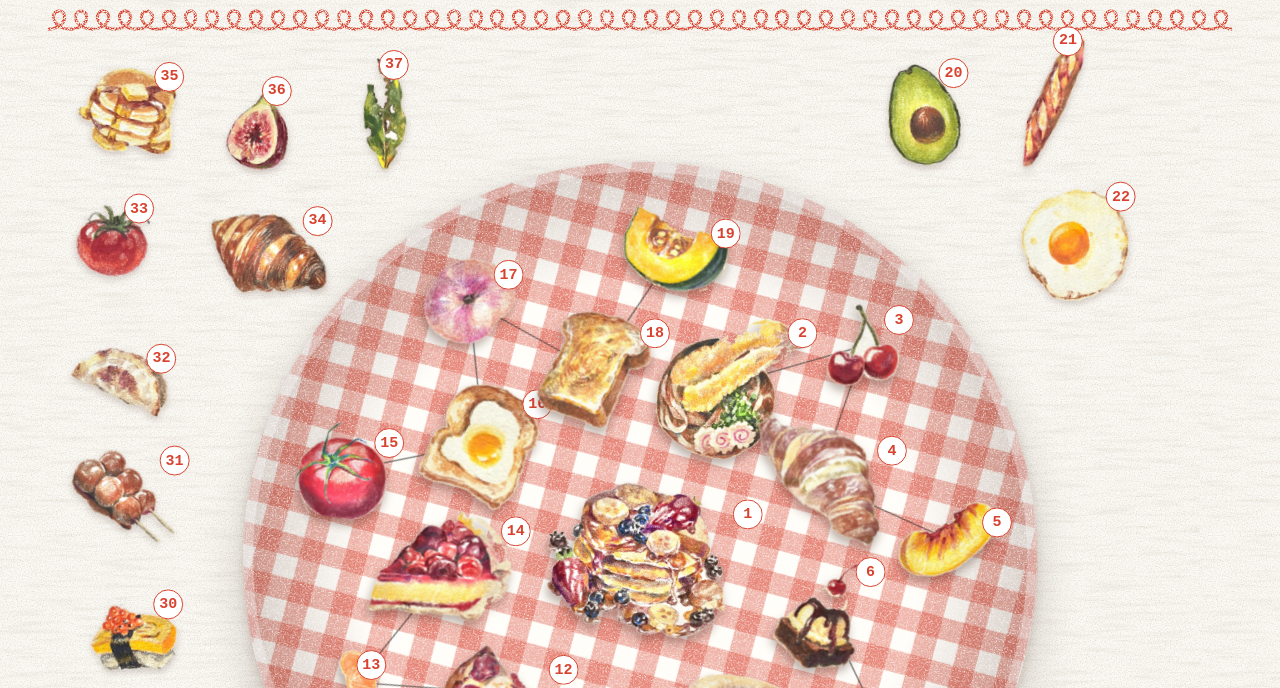
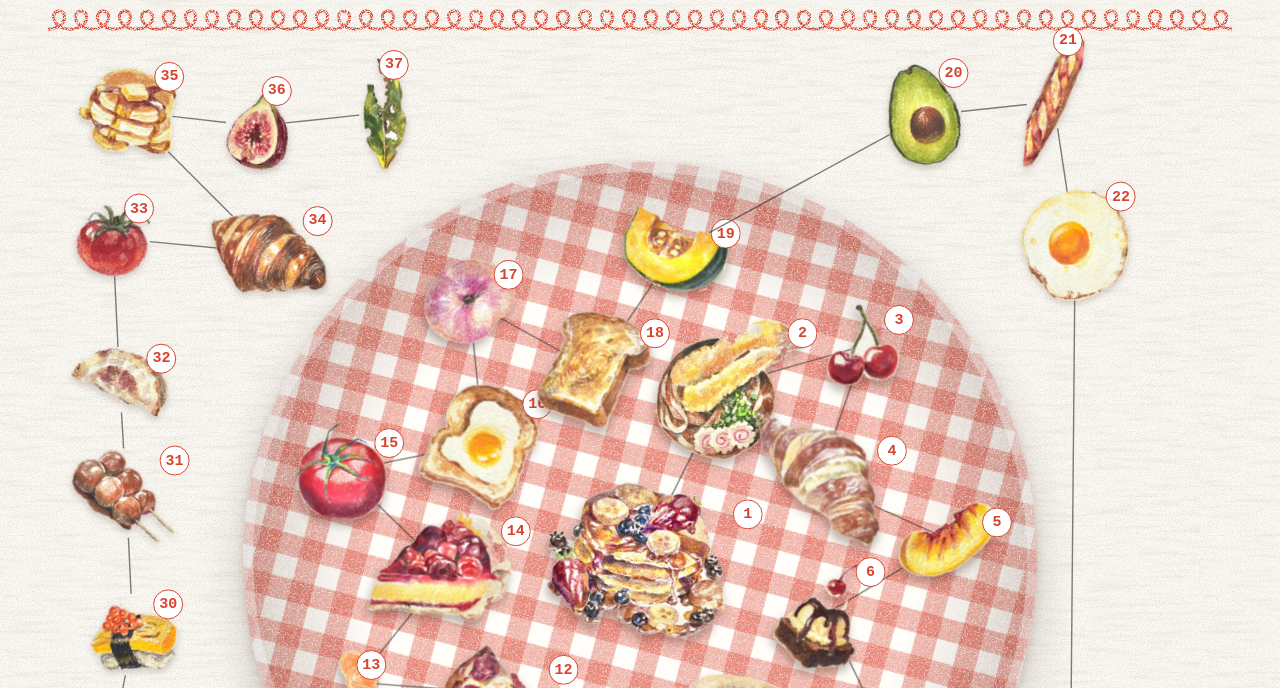
Before and after one commit to chaeeun05524-lgtm/green-table, a plain HTML site: page index.html in a window 1280 px wide. Shown: the part 60-748 px from the top of the page. Drawn offline with Linux system fonts and the light colour scheme; a web font is replaced by a local one.

Commit message:
모든 그림을 번호 순서대로 한 줄로 잇기
Co-Authored-By: Claude Opus 5.5 <noreply@anthropic.com>
Claude-Session: https://claude.ai/code/session_01AAM18iVbNb7i51Dzn78ANn

```diff
--- a/css/style.css
+++ b/css/style.css
@@ -228,7 +228,16 @@ img { display: block; max-width: 100%; }
   pointer-events: none;
 }
 
-.lines line {
+.outer-lines {
+  position: absolute;
+  inset: 0;
+  width: 100%;
+  height: 100%;
+  pointer-events: none;
+}
+
+.lines line,
+.outer-lines line {
   stroke: var(--ink);
   stroke-opacity: 0.6;
   stroke-width: 1.4;
--- a/js/home.js
+++ b/js/home.js
@@ -8,17 +8,10 @@ const svg = document.querySelector('.lines');
 const onTable = DESSERTS.filter(function (d) { return d.spot !== 'floor'; });
 const onFloor = DESSERTS.filter(function (d) { return d.spot === 'floor'; });
 
-// 1. 연결선: 식탁 위에서 같은 '장소'에서 만난 것끼리 번호 순서대로 잇기
-const placeGroups = {};
-onTable.forEach(function (d) {
-  const g = d.groups['장소'];
-  if (!placeGroups[g]) placeGroups[g] = [];
-  placeGroups[g].push(d);
-});
-Object.values(placeGroups).forEach(function (list) {
-  for (let i = 0; i < list.length - 1; i++) {
-    const a = list[i];
-    const b = list[i + 1];
+// 1. 식탁 위 연결선: 번호 순서대로 한 줄로 잇기 (식탁보와 함께 돎)
+for (let i = 0; i < onTable.length - 1; i++) {
+  const a = onTable[i];
+  const b = onTable[i + 1];
   const line = document.createElementNS('http://www.w3.org/2000/svg', 'line');
   line.setAttribute('x1', a.x);
   line.setAttribute('y1', a.y);
@@ -26,7 +19,6 @@ Object.values(placeGroups).forEach(function (list) {
   line.setAttribute('y2', b.y);
   svg.appendChild(line);
 }
-});
 
 // 2. 그림 한 점 만들기 (빨간 번호 + 마우스 올리면 쪽지)
 function makeDish(d) {
@@ -148,6 +140,40 @@ function layoutFloor() {
 layoutFloor();
 window.addEventListener('resize', layoutFloor);
 
+// 3-1. 식탁 밖 연결선: 식탁 위 마지막 그림 → 식탁 밖 그림들을 번호 순서대로 잇기
+//      식탁이 돌면 끝점도 움직이니까 화면이 바뀔 때마다 다시 그림
+const outerSvg = document.createElementNS('http://www.w3.org/2000/svg', 'svg');
+outerSvg.setAttribute('class', 'outer-lines');
+scene.insertBefore(outerSvg, scene.children[1]);   // 식탁 위, 식탁 밖 그림 아래
+
+const chain = [spin.lastElementChild].concat(floorDishes.map(function (f) { return f.el; }));
+
+function center(el, base) {
+  const r = (el.querySelector('img') || el).getBoundingClientRect();
+  return { x: r.left + r.width / 2 - base.left, y: r.top + r.height / 2 - base.top,
+           r: Math.min(r.width, r.height) * 0.42 };   // 그림 안쪽까지는 선을 안 그음
+}
+
+function drawOuterLines() {
+  const base = scene.getBoundingClientRect();
+  outerSvg.setAttribute('viewBox', '0 0 ' + base.width + ' ' + base.height);
+  let paths = '';
+  for (let i = 0; i < chain.length - 1; i++) {
+    const a = center(chain[i], base);
+    const b = center(chain[i + 1], base);
+    const len = Math.hypot(b.x - a.x, b.y - a.y);
+    if (len <= a.r + b.r) continue;
+    const ux = (b.x - a.x) / len;
+    const uy = (b.y - a.y) / len;
+    paths += '<line x1="' + (a.x + ux * a.r) + '" y1="' + (a.y + uy * a.r) +
+             '" x2="' + (b.x - ux * b.r) + '" y2="' + (b.y - uy * b.r) + '"/>';
+  }
+  outerSvg.innerHTML = paths;
+  requestAnimationFrame(drawOuterLines);
+}
+requestAnimationFrame(drawOuterLines);
+
+
 // 4. 쪽지: 회전하지 않는 바깥(.scene)에 하나만 두고 마우스를 따라다니게
 const tip = document.createElement('div');
 tip.className = 'note';
```
Lines whose indentation alone changed are shown as unchanged.
